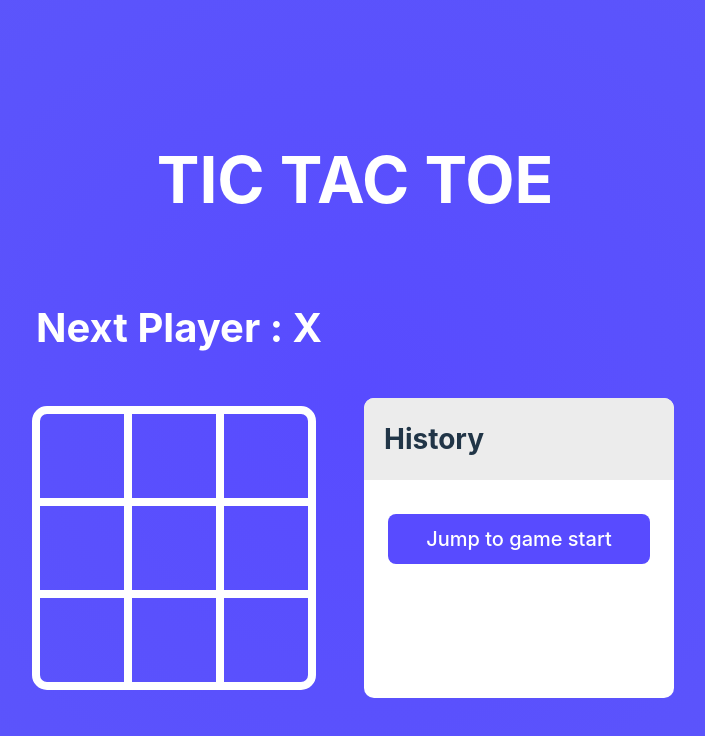
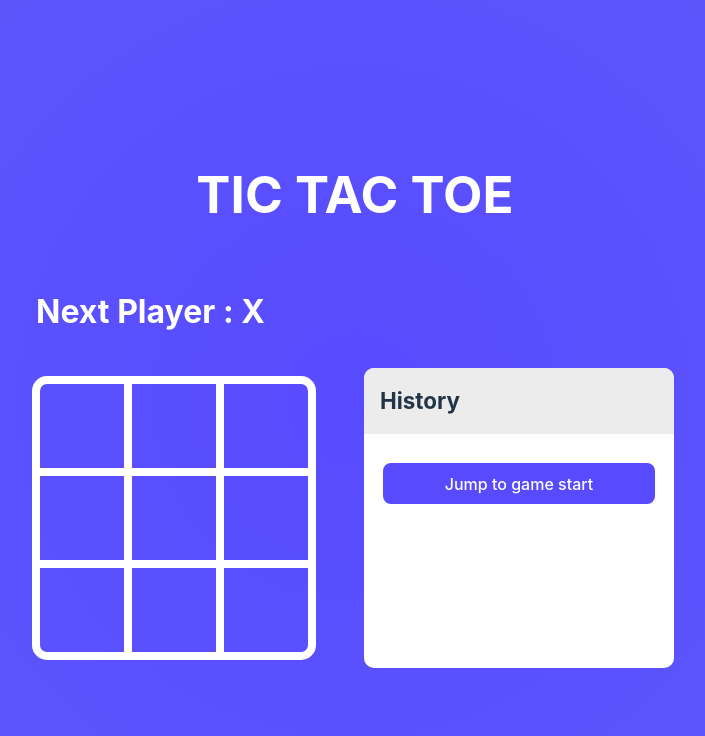
Before and after one commit to Martarion-Code/Tic-Tac-Toe-React, a React (Vite) app: page / in a window 1280 px wide. Shown: the top 736 px of the page, without its empty margins (285-990 px from the left). Built offline with nearby package versions, Linux system fonts and the light colour scheme.

Commit message:
disabled 'font-size: calc(15px + 0.390625vw);'

```diff
--- a/src/App.css
+++ b/src/App.css
@@ -51,7 +51,7 @@
 }
 
 html{
-  font-size: calc(15px + 0.390625vw);
+  /* font-size: calc(15px + 0.390625vw); */
 }
 
 .app{
```
